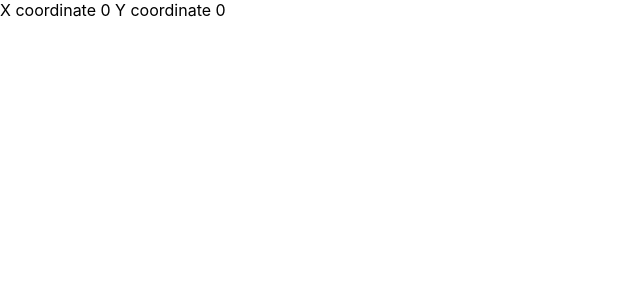
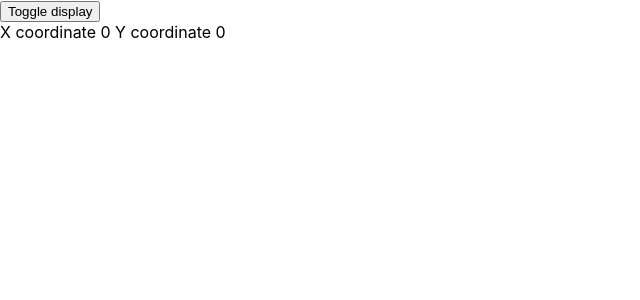
Before and after one commit to ppmaungdevv/hello-hook, a React (Create React App) app: page / in a window 1280 px wide. Shown: the top 300 px of the page, without its empty margins (0-640 px from the left). Built offline with nearby package versions, Linux system fonts and the light colour scheme.

Commit message:
effect hook with cleanup

```diff
--- a/src/App.js
+++ b/src/App.js
@@ -1,5 +1,6 @@
 import './App.css';
-import EffectHookCounter from './Components/EffectHookCounter';
+// import EffectHookCounter from './Components/EffectHookCounter';
+import EffectHookCounterContainer from './Components/EffectHookCounterContainer';
 // import HookWithArrayState from './Components/HookWithArrayState';
 // import HookWithObjectState from './Components/HookWithObjectState';
 // import HookCounter from './Components/HookCounter';
@@ -8,7 +9,8 @@
 function App() {
   return (
     <div>
-      <EffectHookCounter/>
+      <EffectHookCounterContainer/>
+      {/* <EffectHookCounter/> */}
       {/* <HookWithArrayState/> */}
       {/* <HookWithObjectState/> */}
       {/* <HookWithPrevState/> */}
--- a/src/Components/EffectHookCounter.js
+++ b/src/Components/EffectHookCounter.js
@@ -25,10 +25,24 @@
       setY(e.clientY)
     }
 
+    // useEffect(() => {
+    //   console.log('effect called')
+    //   window.addEventListener('mousemove', logMousePosition)
+    // }, []) // called effect only once like componentDidMount in class
+
+
+    // ------------- run effect with clean up
     useEffect(() => {
       console.log('effect called')
       window.addEventListener('mousemove', logMousePosition)
-    }, []) // called effect only once like componentDidMount in class
+
+      return () => {
+        console.log('Comp Unmout')
+        window.removeEventListener('mousemove', logMousePosition)
+      }
+      // whatever return as function in useEffect is cleanup function
+      // similar to componentWillUnmount in Class
+    }, []) // withoutcleanup there might be memory leak
 
   return (
     <div>
--- /dev/null
+++ b/src/Components/EffectHookCounterContainer.js
@@ -0,0 +1,16 @@
+import React, {useState} from 'react'
+import EffectHookCounter from './EffectHookCounter'
+
+function EffectHookCounterContainer() {
+    const [display, setDisplay] = useState(true)
+  return (
+    <div>
+        <button onClick={() => setDisplay(!display)}>
+            Toggle display
+        </button>
+        {display && <EffectHookCounter /> }
+    </div>
+  )
+}
+
+export default EffectHookCounterContainer
```
